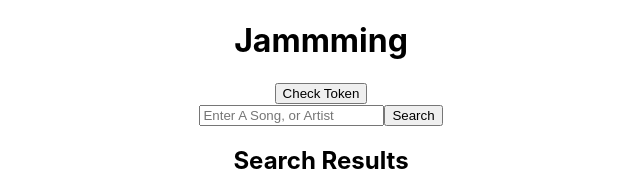
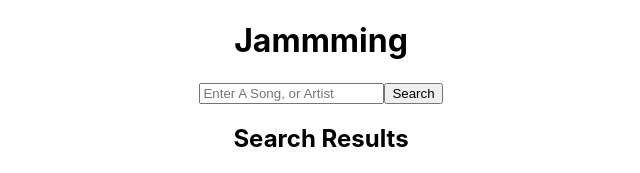
Before and after one commit to ScottODev/jammming, a React (Create React App) app: page / in a window 1280 px wide. Shown: the top 173 px of the page, without its empty margins (319-959 px from the left). Built offline with nearby package versions, Linux system fonts and the light colour scheme; no server answers.

Commit message:
Add token validation and debugging to search function

```diff
--- a/src/App.js
+++ b/src/App.js
@@ -56,20 +56,26 @@ function App() {
   const search = (term) => {
     console.log("Search called with term:", term);
 
+    const accessToken = Spotify.getAccessToken();
+    console.log("Access token:", accessToken);
+
+    if (!accessToken) {
+      console.log("No access token, redirecting to login...");
+      return; // Exit early if no token
+    }
+
     Spotify.search(term).then(searchResults => {
       console.log("Spotify returned:", searchResults);
       console.log("Number of results:", searchResults.length);
-
       setSearchResults(searchResults);
     }).catch(error => {
-      console.error("Search error:", error);
+        console.error("Search error:", error);
     });
   };
 
   return (
     <div className="App">
       <h1>Jammming</h1>
-      <button onClick={() => console.log("Token:", Spotify.getAccessToken())}>Check Token</button>
       <SearchBar onSearch={search}/>
       <div className="App-content">
         <SearchResults
```
